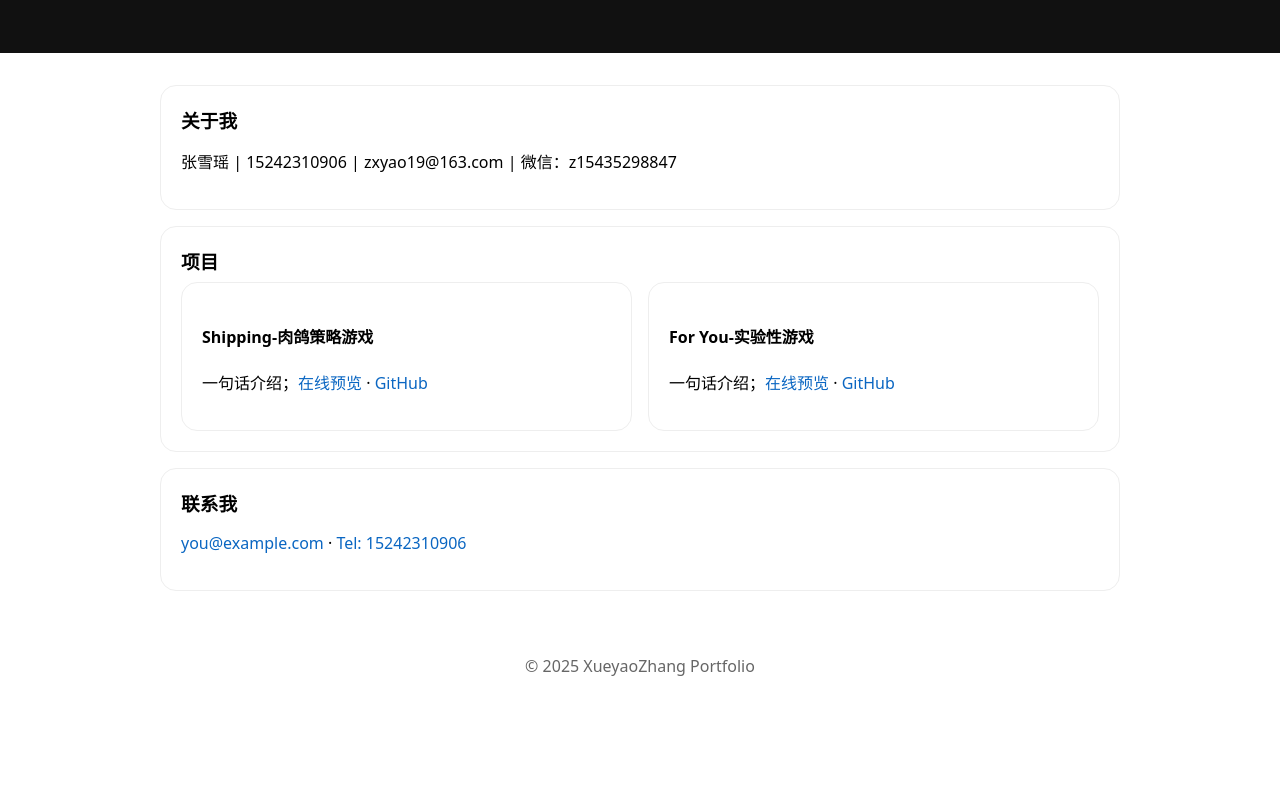
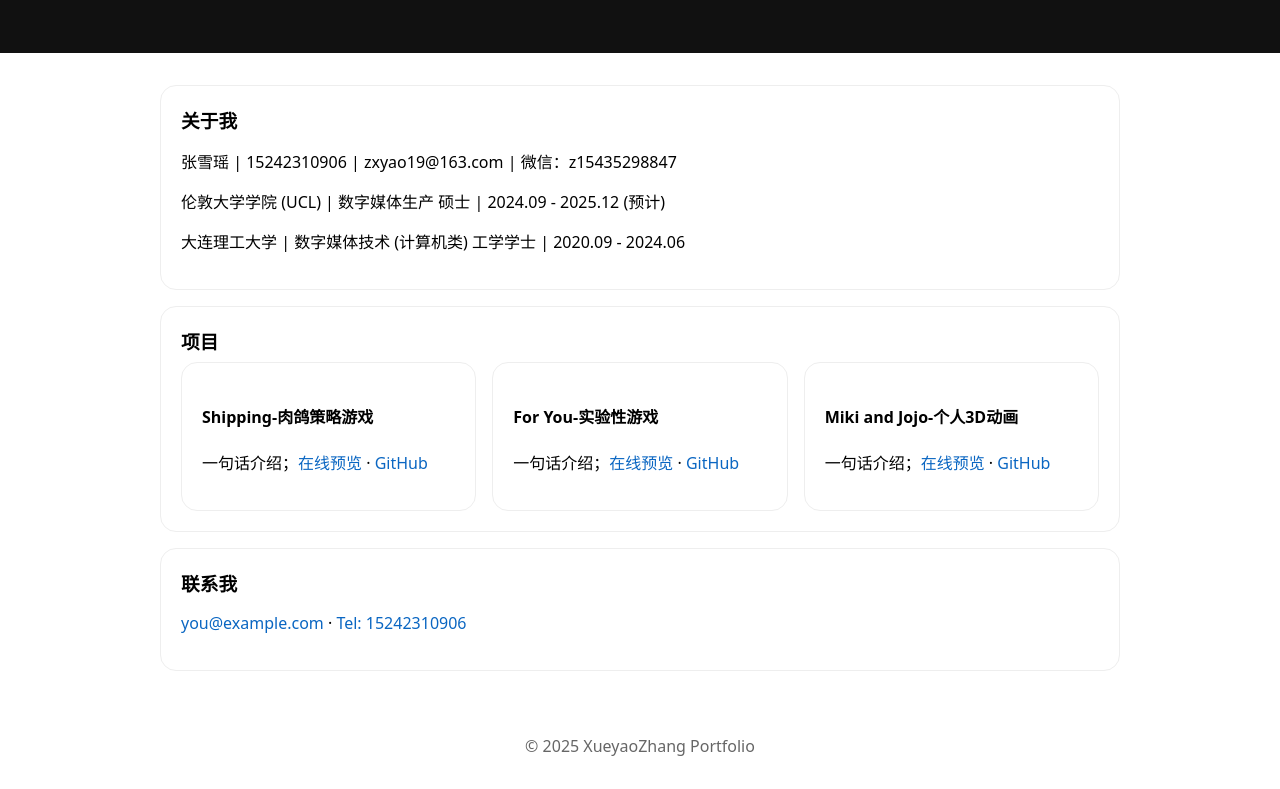
Before and after one commit to xyao19/xyao19.github.io, a plain HTML site: page index.html in a window 1280 px wide. Shown: the part 149-938 px from the top of the page. Before the commit the page ends 858 px from the top, so only its background shows below. Drawn offline with Linux system fonts and the light colour scheme.

Commit message:
Update index.html

```diff
--- a/index.html
+++ b/index.html
@@ -29,19 +29,30 @@
     <section class="card">
       <h3>关于我</h3>
       <p>张雪瑶 | 15242310906 | zxyao19@163.com | 微信：z15435298847 </p>
+      <p>伦敦大学学院 (UCL) | 数字媒体生产 硕士 | 2024.09 - 2025.12 (预计)</p>
+      <p>大连理工大学 | 数字媒体技术 (计算机类) 工学学士 | 2020.09 - 2024.06</p>
     </section>
+
 
     <section class="card">
       <h3>项目</h3>
       <div class="grid">
+
         <article class="card">
           <h4>Shipping-肉鸽策略游戏</h4>
           <p>一句话介绍；<a href="#">在线预览</a> · <a href="#">GitHub</a></p>
         </article>
+
         <article class="card">
           <h4>For You-实验性游戏</h4>
           <p>一句话介绍；<a href="#">在线预览</a> · <a href="#">GitHub</a></p>
         </article>
+
+        <article class="card">
+          <h4>Miki and Jojo-个人3D动画</h4>
+          <p>一句话介绍；<a href="#">在线预览</a> · <a href="#">GitHub</a></p>
+        </article>
+
       </div>
     </section>
 
```
